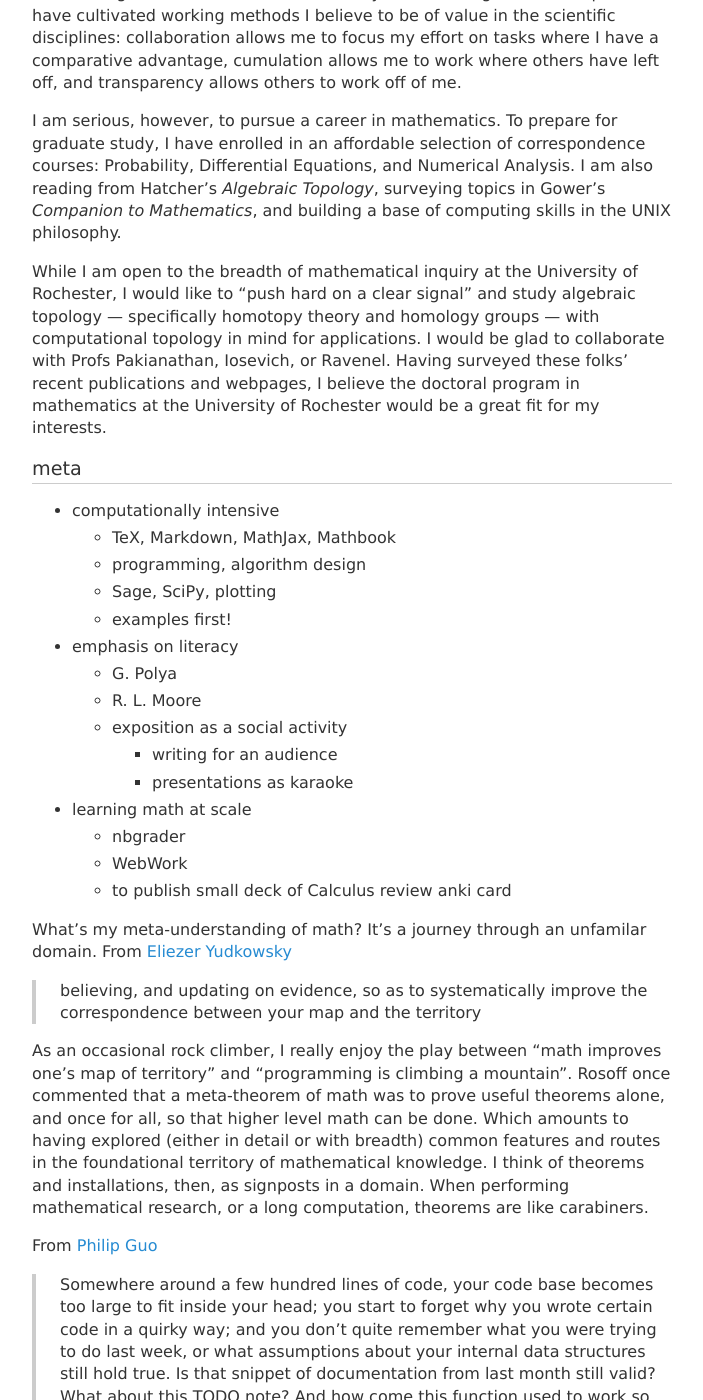
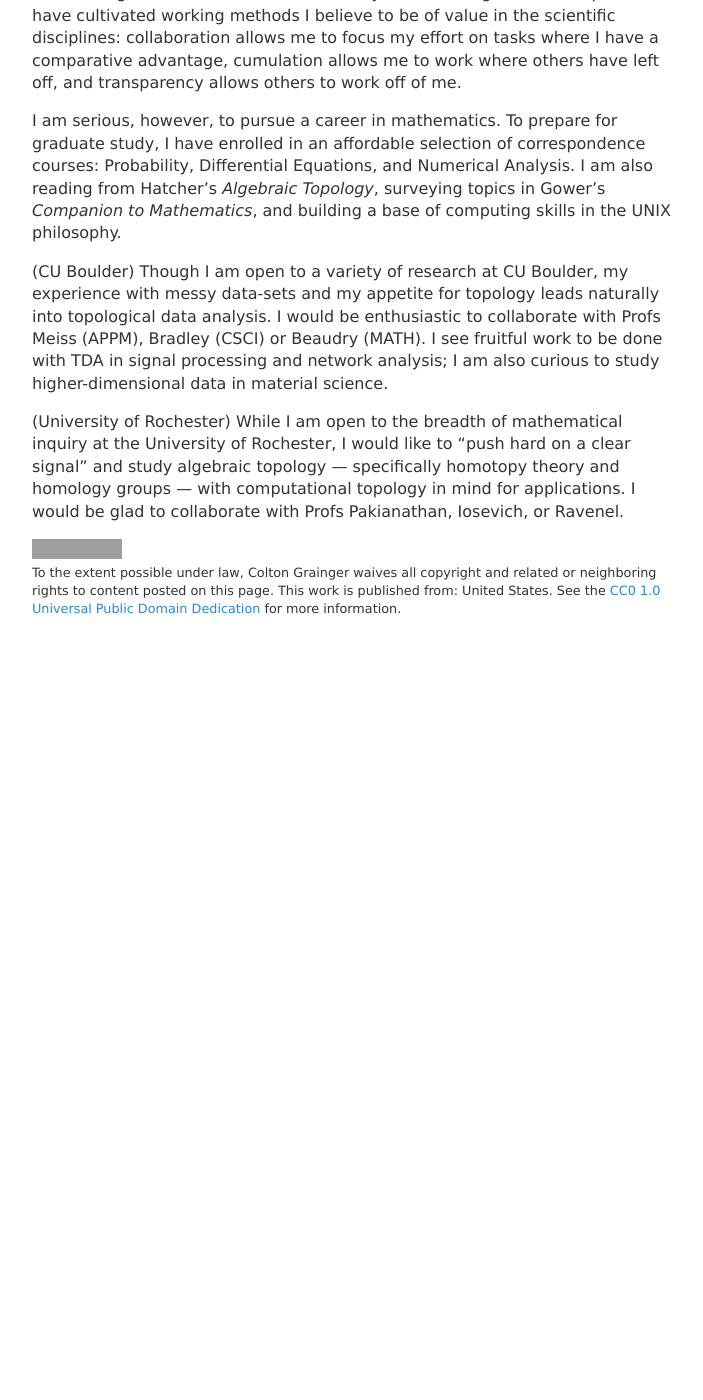
Before and after one commit to coltongrainger/blog, a Jekyll site: the page built from _posts/2017-11-28-personal-statement.md, in a window 1280 px wide and 1400 px high, scrolled down 1280 px. Shown: the whole window, without its empty margins (288-991 px from the left). Built offline with Jekyll 4.4.1, drawn with Linux system fonts in a browser that asks for light colours; our own code applies the rules of GitHub Pages for plain Markdown files; formulas are drawn with MathJax 3; after the commit the page ends 1910 px from its top, so only the background shows below that; some of the changed text lies outside the part shown; grey boxes are pictures that could not be loaded.

Commit message:
update for Becker

```diff
--- a/_posts/2017-11-28-personal-statement.md
+++ b/_posts/2017-11-28-personal-statement.md
@@ -26,9 +26,8 @@
 question “which instrument?” with higher fidelity than a recording’s
 frequency transform.
 
-My research interest stems from my exposure to homotopy theory as an
-undergraduate, my grounding in point-set topology, and insight from two
-years of service work since graduating.
+My research interest stems from my exposure to topology and its applications as
+an undergraduate, a base of computational skill, and insight from two years of service work since graduating.
 
 Advised by Dr. Jonny Comes, my senior independent study examined how
 Galois theory constrains the solution space of Fuchsian-type
@@ -81,40 +80,16 @@
 Topology*, surveying topics in Gower’s *Companion to Mathematics*, and
 building a base of computing skills in the UNIX philosophy.
 
-While I am open to the breadth of mathematical inquiry at the University
-of Rochester, I would like to “push hard on a clear signal” and study
-algebraic topology — specifically homotopy theory and homology groups — with
-computational topology in mind for applications. I would be glad to
-collaborate with Profs Pakianathan, Iosevich, or Ravenel. Having
-surveyed these folks’ recent publications and webpages, I believe the
-doctoral program in mathematics at the University of Rochester would be
-a great fit for my interests.
+(CU Boulder) Though I am open to a variety of research at CU Boulder,
+my experience with messy data-sets and my appetite for topology leads
+naturally into topological data analysis. I would be enthusiastic to
+collaborate with Profs Meiss (APPM), Bradley (CSCI) or Beaudry
+(MATH). I see fruitful work to be done with TDA in signal processing and
+network analysis; I am also curious to study higher-dimensional data in
+material science.
 
-## meta
-
-- computationally intensive
-	- TeX, Markdown, MathJax, Mathbook
-	- programming, algorithm design
-	- Sage, SciPy, plotting
-	- examples first!
-- emphasis on literacy
-	- G. Polya
-	- R. L. Moore
-	- exposition as a social activity
-		- writing for an audience
-		- presentations as karaoke
-- learning math at scale
-	- nbgrader
-	- WebWork
-	- to publish small deck of Calculus review anki card
-
-What's my meta-understanding of math? It's a journey through an unfamilar domain. From [Eliezer Yudkowsky](http://lesswrong.com/lw/31/what_do_we_mean_by_rationality/)
-> believing, and updating on evidence, so as to systematically improve the correspondence between your map and the territory
-
-As an occasional rock climber, I really enjoy the play between "math improves one's map of territory" and "programming is climbing a mountain". Rosoff once commented that a meta-theorem of math was to prove useful theorems alone, and once for all, so that higher level math can be done. Which amounts to having explored (either in detail or with breadth) common features and routes in the foundational territory of mathematical knowledge. I think of theorems and installations, then, as signposts in a domain. When performing mathematical research, or a long computation, theorems are like carabiners.
-
-From [Philip Guo](https://www.oreilly.com/ideas/code-carabiners-essential-protection-tools-for-safe-programming)
-> Somewhere around a few hundred lines of code, your code base becomes too large to fit inside your head; you start to forget why you wrote certain code in a quirky way; and you don’t quite remember what you were trying to do last week, or what assumptions about your internal data structures still hold true. Is that snippet of documentation from last month still valid? What about this TODO note? And how come this function used to work so well but doesn’t anymore? What made it suddenly break? Wait, how did this other module ever work? ARGH!!!
-
-From [How People Learn](https://www.colorado.edu/MCDB/LearningBiology/readings/How-people-learn.pdf)
-> The new science of learning does not deny that facts are important for thinking and problem solving. Research on expertise in areas such as chess, history, science, and mathematics demonstrate that experts’ abilities to think and solve problems depend strongly on a *rich body of knowledge about subject matter* (e.g., Chase and Simon, 1973; Chi et al., 1981; deGroot, 1965).  However, the research also shows clearly that “usable knowledge” is not the same as a mere list of disconnected facts. Experts’ knowledge is connected and organized around important concepts (e.g., Newton’s second law of motion); it is “conditionalized” to specify the contexts in which it is applicable; it supports understanding and transfer (to other contexts) rather than only the ability to remember.
+(University of Rochester) While I am open to the breadth of mathematical
+inquiry at the University of Rochester, I would like to “push hard on a clear
+signal” and study algebraic topology — specifically homotopy theory and
+homology groups — with computational topology in mind for applications. I would
+be glad to collaborate with Profs Pakianathan, Iosevich, or Ravenel.
```
Also changed, not shown: other parts of _posts/2017-11-28-personal-statement.md (+1 -1 lines).
